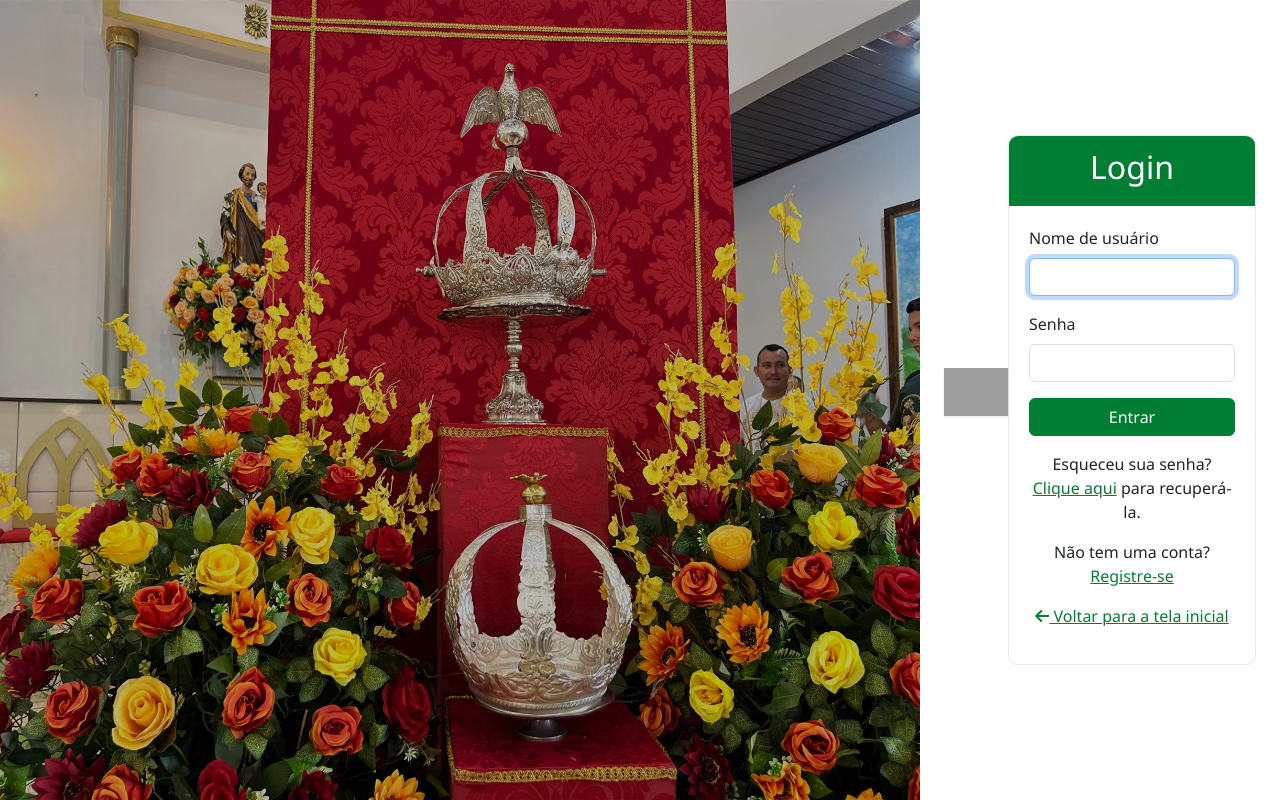
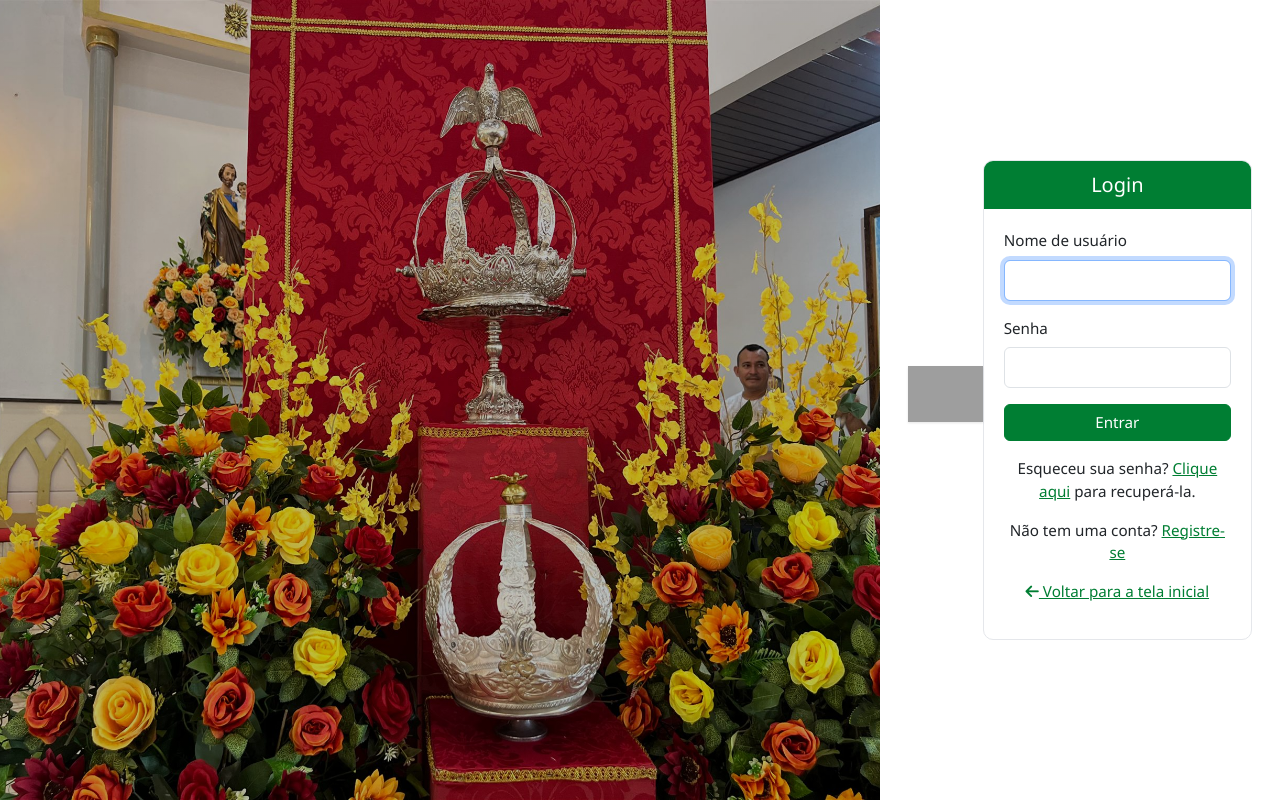
Before and after one commit to vpsmoju/docfinance, a Django app: page /login/ in a window 1280 px wide. Run offline with Django 5.2, Linux system fonts and the light colour scheme; parts of the project's set-up code (start-up, migrations or seed data) failed here and were passed over; some libraries are stand-ins or nearby versions; grey boxes are pictures that could not be loaded.

Commit message:
ui(login): ampliar painel para ~400px, reduzir fontes e manter logo acima do card

```diff
--- a/usuarios/templates/usuarios/login.html
+++ b/usuarios/templates/usuarios/login.html
@@ -21,6 +21,7 @@
             padding: 0;
             min-height: 100vh;
             display: flex;
+            font-size: 0.95rem;
         }
 
         /* Layout dividido: imagem à esquerda, login à direita */
@@ -34,12 +35,16 @@
         }
         .image-overlay { position: absolute; inset: 0; background: linear-gradient(0deg, rgba(0,0,0,0.25), rgba(0,0,0,0.25)); }
 
-        .login-panel { flex: 0 0 360px; display: flex; align-items: center; justify-content: center; padding: 1.5rem; background: #fff; box-shadow: -4px 0 24px rgba(0,0,0,.05); }
-        .login-card { width: 100%; max-width: 360px; border-radius: 10px; overflow: hidden; border: 1px solid #e5e7eb; }
+        .login-panel { flex: 0 0 400px; display: flex; align-items: center; justify-content: center; padding: 1.75rem; background: #fff; box-shadow: -4px 0 24px rgba(0,0,0,.05); }
+        .login-card { width: 100%; max-width: 400px; border-radius: 10px; overflow: hidden; border: 1px solid #e5e7eb; }
         .card-header { background-color: var(--brand); color: white; padding: 12px; text-align: center; }
         .card-body { padding: 20px; }
-        .logo-prefeitura { height: 48px; object-fit: contain; margin-bottom: 6px; filter: drop-shadow(0 1px 1px rgba(0,0,0,0.1)); }
-        .logo-top { display: flex; align-items: center; justify-content: center; margin-bottom: 10px; }
+        .logo-prefeitura { height: 56px; object-fit: contain; filter: drop-shadow(0 1px 1px rgba(0,0,0,0.1)); }
+        .logo-top { display: flex; align-items: center; justify-content: center; margin-bottom: 12px; }
+        .card-header h2 { font-size: 1.25rem; margin: 0; }
+        .form-label { font-size: 0.95rem; }
+        .form-control { font-size: 0.95rem; padding: 0.5rem 0.75rem; }
+        .btn { font-size: 0.95rem; }
         .btn-primary { background-color: var(--brand); border-color: var(--brand); }
         .btn-primary:hover { background-color: var(--brand-dark); border-color: var(--brand-dark); }
         a { color: var(--brand); }
```
